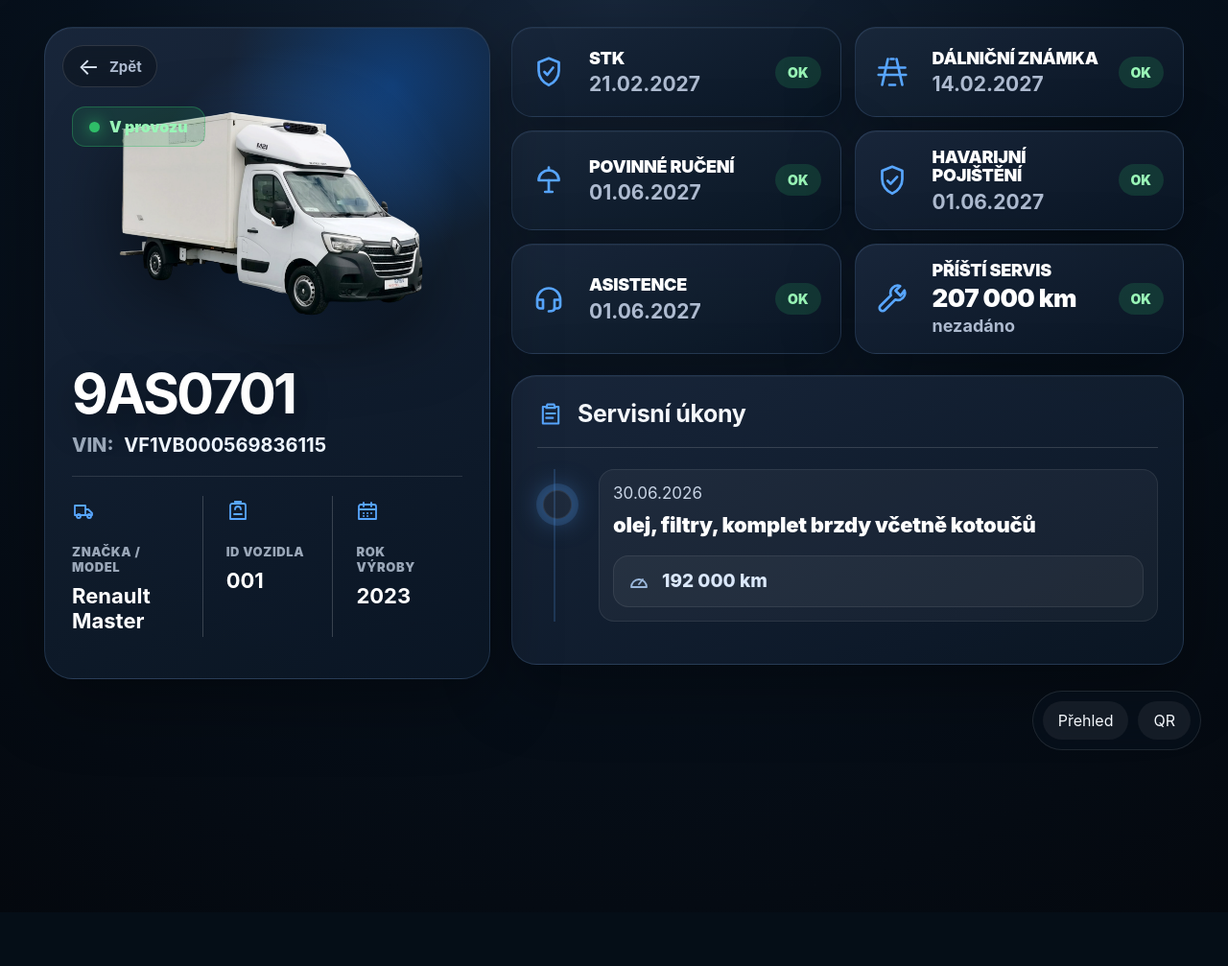
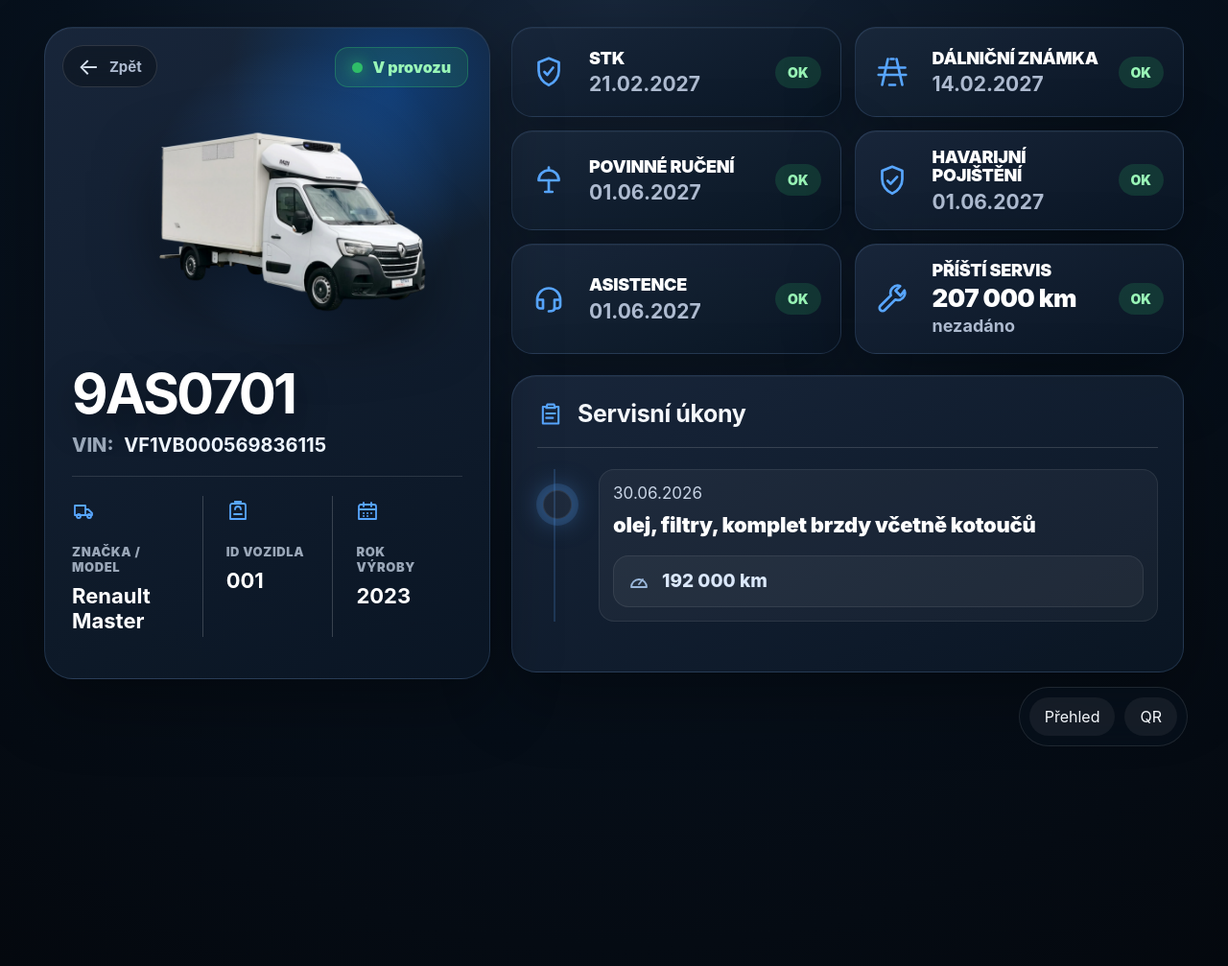
Before and after one commit to jakubwurm-coder/crocodille-rent, a Flask app: page /v/9AS0701 in a window 1280 px wide. Shown: the whole page at 96% size. Before the commit the page ends 782 px from the top, so only its background shows below. Run offline with Flask 3, Linux system fonts and the light colour scheme.

Commit message:
Polish vehicle detail screenshot issues

```diff
--- a/static/css/vehicle-polish.css
+++ b/static/css/vehicle-polish.css
@@ -3,7 +3,7 @@
 .pro-detail{
   grid-template-columns:minmax(480px,42%) minmax(680px,58%);
   gap:24px;
-  padding-bottom:92px;
+  padding-bottom:110px;
 }
 
 .vehicle-left{
@@ -18,19 +18,20 @@
 }
 
 .vehicle-status-badge{
-  top:82px;
-  left:28px;
+  top:20px;
+  left:auto;
+  right:22px;
   padding:10px 17px;
 }
 
 .wide-hero{
   height:360px;
   min-height:360px;
-  padding:70px 26px 0;
+  padding:78px 34px 0;
 }
 
 .wide-hero img{
-  transform:scale(1.06) translateY(4px);
+  transform:scale(.98) translate(20px, 6px);
   transform-origin:center center;
 }
 
@@ -97,7 +98,7 @@
 .service-card strong,
 .status-card:nth-child(2) strong,
 .status-card:nth-child(4) strong{
-  max-width:180px;
+  max-width:220px;
 }
 
 .panel{
@@ -106,7 +107,7 @@
 
 .service-panel{
   min-height:300px;
-  margin-bottom:28px;
+  margin-bottom:46px;
 }
 
 .panel h2{
@@ -139,7 +140,7 @@
 
 .bottom{
   z-index:20;
-  bottom:18px;
+  bottom:22px;
   background:rgba(7,17,29,.72);
   border:1px solid rgba(255,255,255,.10);
   backdrop-filter:blur(18px);
@@ -148,7 +149,7 @@
 @media(min-width:1051px){
   .bottom{
     left:auto;
-    right:28px;
+    right:42px;
     transform:none;
   }
 }
@@ -157,7 +158,7 @@
   .pro-detail{
     grid-template-columns:minmax(460px,41%) minmax(700px,59%);
     gap:22px;
-    padding-bottom:112px;
+    padding-bottom:130px;
   }
 
   .vehicle-left{
@@ -167,7 +168,11 @@
   .wide-hero{
     height:330px;
     min-height:330px;
-    padding-top:66px;
+    padding-top:74px;
+  }
+
+  .wide-hero img{
+    transform:scale(.96) translate(24px, 8px);
   }
 
   .wide-main h1{
@@ -198,6 +203,7 @@
 
   .service-panel{
     min-height:300px;
-    padding-bottom:44px;
+    padding-bottom:52px;
+    margin-bottom:58px;
   }
 }
```
